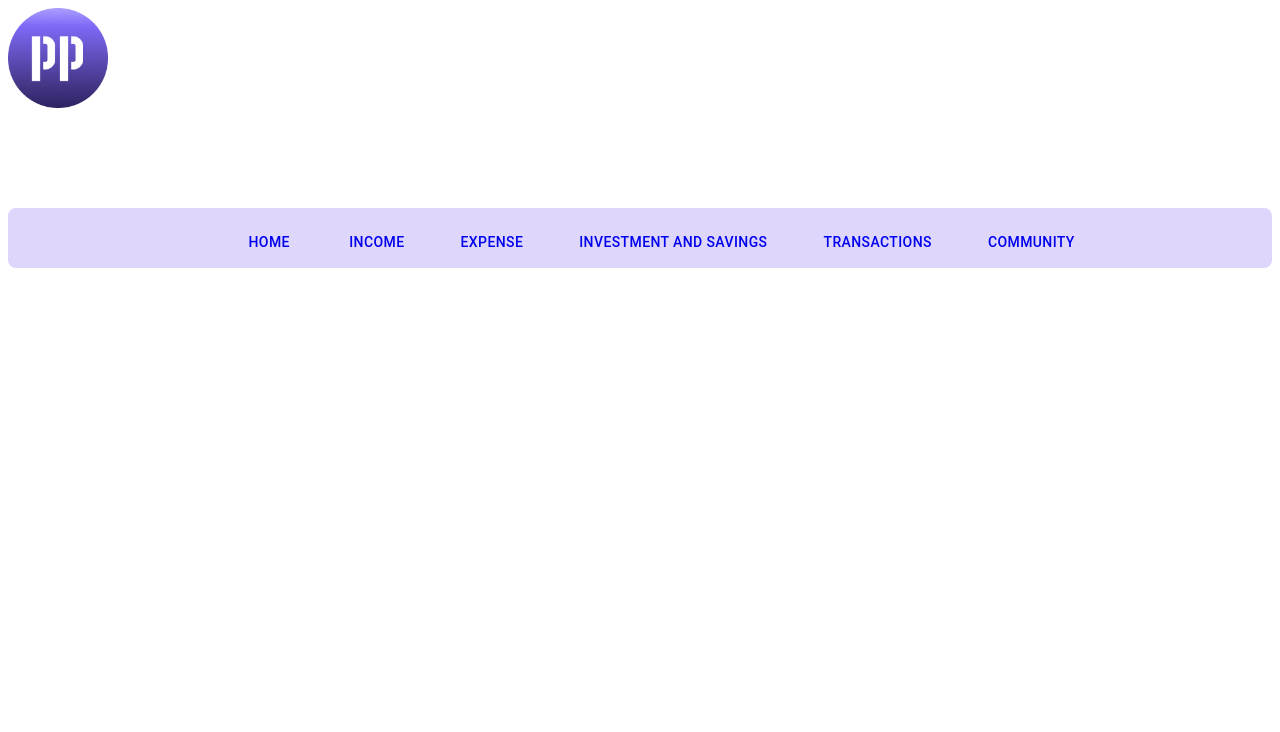
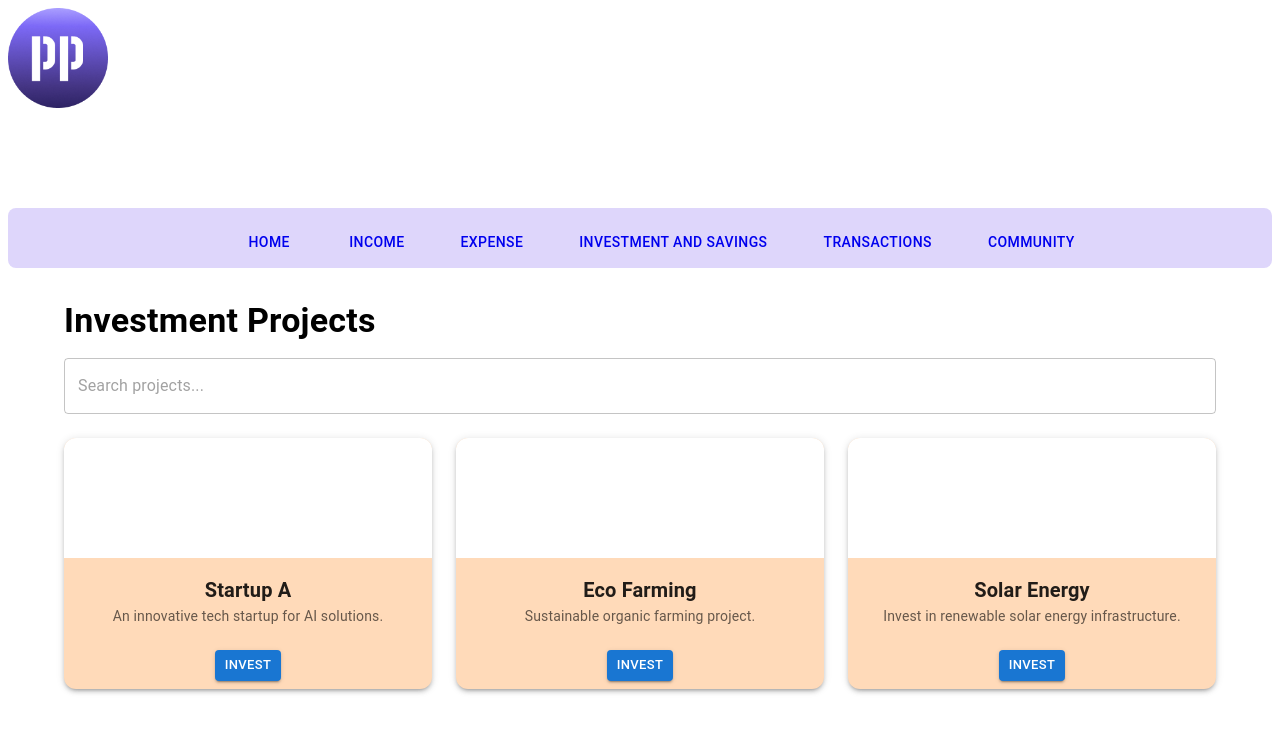
Before and after one commit to nippaR/Pocket_Pulse, a React (Create React App) app in the folder client/pocket-pulse/: page /investment-projects in a window 1280 px wide. Shown: the top 732 px of the page. Built offline with nearby package versions, Linux system fonts and the light colour scheme.

Commit message:
added investment pages and set route in app.js

```diff
--- a/client/pocket-pulse/src/App.js
+++ b/client/pocket-pulse/src/App.js
@@ -10,6 +10,7 @@ import LoginPage from './pages/LoginPage';
 import SignUpPage from './pages/SignUpPage';
 import Community from './pages/Community';
 import DonationRequestForm from './pages/DonationRequestForm';
+import InvestmentProjects from './pages/Invenstment';
 
 function App() {
   return (
@@ -41,6 +42,7 @@ function MainContent() {
         <Route path="/signup" element={<SignUpPage />} />
         <Route path="/community" element={<Community/>}/>
         <Route path="/donation-request" element={<DonationRequestForm />} />
+        <Route path="/investment-projects" element={<InvestmentProjects />} />
       </Routes>
     </>
   );
--- /dev/null
+++ b/client/pocket-pulse/src/components/Investment_project_card.js
@@ -0,0 +1,35 @@
+import React from "react";
+import { Card, CardContent, CardActions, Button, Typography } from "@mui/material";
+
+const ProjectCard = ({ project }) => {
+  return (
+    <Card
+      sx={{
+        backgroundColor: "#FFDAB9", // Peach color
+        borderRadius: 3,
+        boxShadow: 3,
+        textAlign: "center",
+      }}
+    >
+      {/* Image Placeholder */}
+      <div style={{ height: "120px", backgroundColor: "#fff", borderRadius: "8px 8px 0 0" }}></div>
+
+      <CardContent>
+        <Typography variant="h6" fontWeight="bold">
+          {project.title}
+        </Typography>
+        <Typography variant="body2" color="textSecondary">
+          {project.description}
+        </Typography>
+      </CardContent>
+
+      <CardActions sx={{ justifyContent: "center" }}>
+        <Button variant="contained" color="primary" size="small">
+          Invest
+        </Button>
+      </CardActions>
+    </Card>
+  );
+};
+
+export default ProjectCard;
--- a/client/pocket-pulse/src/pages/Header.js
+++ b/client/pocket-pulse/src/pages/Header.js
@@ -55,7 +55,7 @@ const handleRefresh = () => {
             </Button>
 
             <Button  onClick={handleRefresh} sx={{ml:5, mt:2}}>
-                <RouterLink to="/" style={{ textDecoration: 'none' }}>Investment and Savings</RouterLink>
+                <RouterLink to="/investment-projects" style={{ textDecoration: 'none' }}>Investment and Savings</RouterLink>
             </Button>
 
             <Button  onClick={handleRefresh} sx={{ml:5, mt:2}}>
--- /dev/null
+++ b/client/pocket-pulse/src/pages/Invenstment.js
@@ -0,0 +1,61 @@
+import React, { useState, useEffect } from "react";
+import { Container, Grid, Typography, TextField } from "@mui/material";
+import ProjectCard from "../components/Investment_project_card";
+
+const InvestmentProjects = () => {
+  const [projects, setProjects] = useState([]);
+  const [search, setSearch] = useState("");
+
+  useEffect(() => {
+    // Fetch investment projects (replace with API call)
+    setProjects([
+      {
+        id: 1,
+        title: "Startup A",
+        description: "An innovative tech startup for AI solutions.",
+      },
+      {
+        id: 2,
+        title: "Eco Farming",
+        description: "Sustainable organic farming project.",
+      },
+      {
+        id: 3,
+        title: "Solar Energy",
+        description: "Invest in renewable solar energy infrastructure.",
+      },
+    ]);
+  }, []);
+
+  const filteredProjects = projects.filter((project) =>
+    project.title.toLowerCase().includes(search.toLowerCase())
+  );
+
+  return (
+    <Container maxWidth="lg">
+      <Typography variant="h4" fontWeight="bold" sx={{ mt: 3, mb: 2 }}>
+        Investment Projects
+      </Typography>
+
+      {/* Search Bar */}
+      <TextField
+        fullWidth
+        variant="outlined"
+        placeholder="Search projects..."
+        onChange={(e) => setSearch(e.target.value)}
+        sx={{ mb: 3, backgroundColor: "white", borderRadius: 1 }}
+      />
+
+      {/* Projects Grid */}
+      <Grid container spacing={3}>
+        {filteredProjects.map((project) => (
+          <Grid item xs={12} sm={6} md={4} key={project.id}>
+            <ProjectCard project={project} />
+          </Grid>
+        ))}
+      </Grid>
+    </Container>
+  );
+};
+
+export default InvestmentProjects;
```
